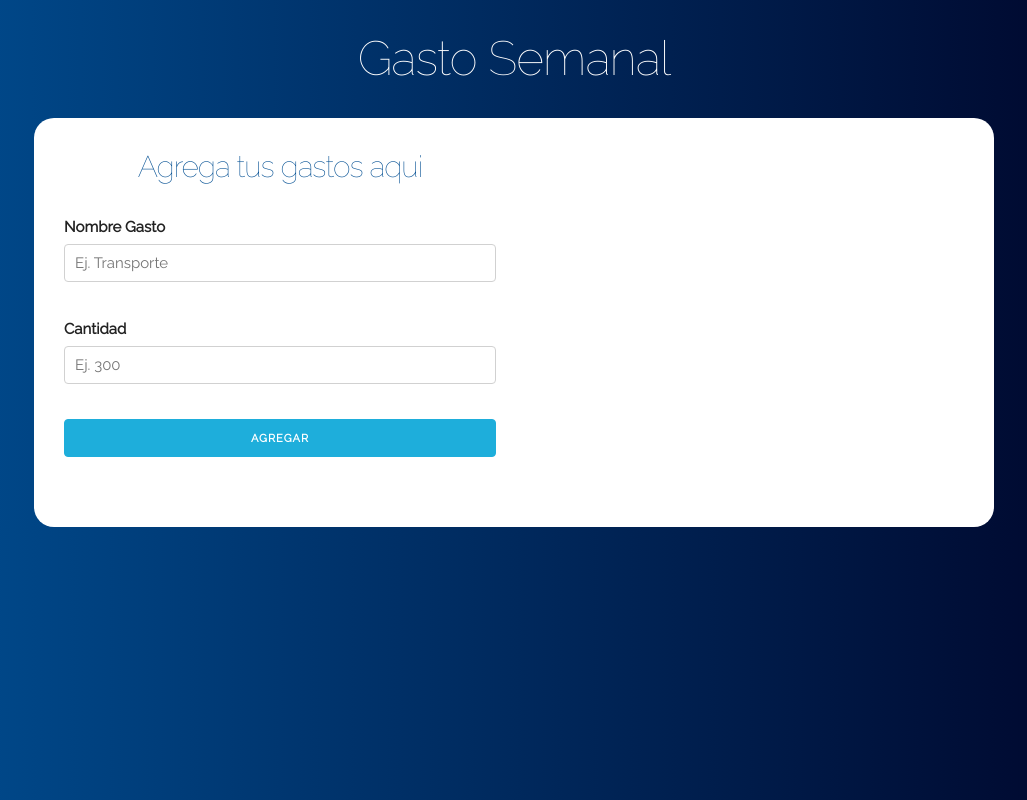
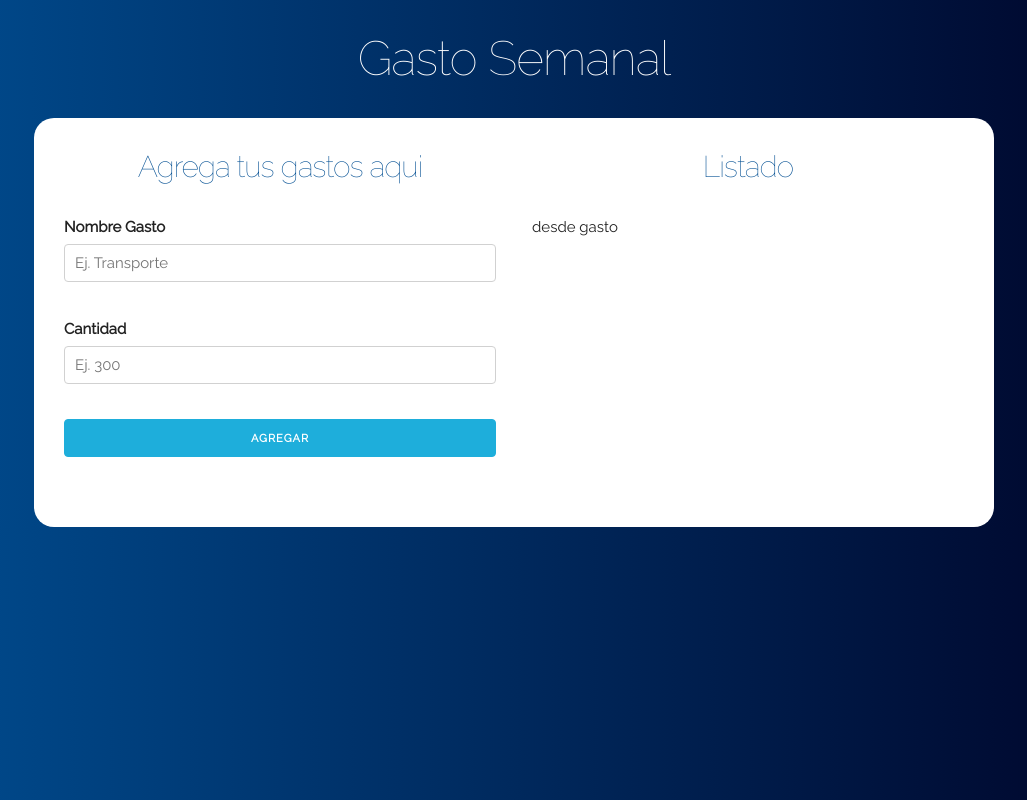
Before and after one commit to jmocana2/ejemplos-react-udemy, a React (Create React App) app in the folder gastosemanal/: page / in a window 1280 px wide. Both pictures are taken after typing "Sample", "Sample" into the empty fields and a click on the input "Agregar". Shown: the whole page, without its empty margins (126-1153 px from the left). Built offline with nearby package versions, Linux system fonts and the light colour scheme.

Commit message:
Created component Gasto

```diff
--- /dev/null
+++ b/gastosemanal/src/componentes/Gato.js
@@ -0,0 +1,13 @@
+import React, { Component } from 'react';
+
+class Gasto extends Component {
+  render() {
+    return (
+      <div>
+        desde gasto
+      </div>
+    );
+  }
+}
+
+export default Gasto;
--- a/gastosemanal/src/componentes/Listado.js
+++ b/gastosemanal/src/componentes/Listado.js
@@ -1,10 +1,14 @@
 import React, { Component } from 'react';
+import Gasto from './Gato';
 
 class Listado extends Component {
   render() {
     return (
       <div>
-        <h1>Listado</h1>
+        <h2>Listado</h2>
+        {Object.keys(this.props.gastos).map(key => (
+          <Gasto key={key} />
+        ))}
         {console.log(this.props.gastos)}
       </div>
     );
```
